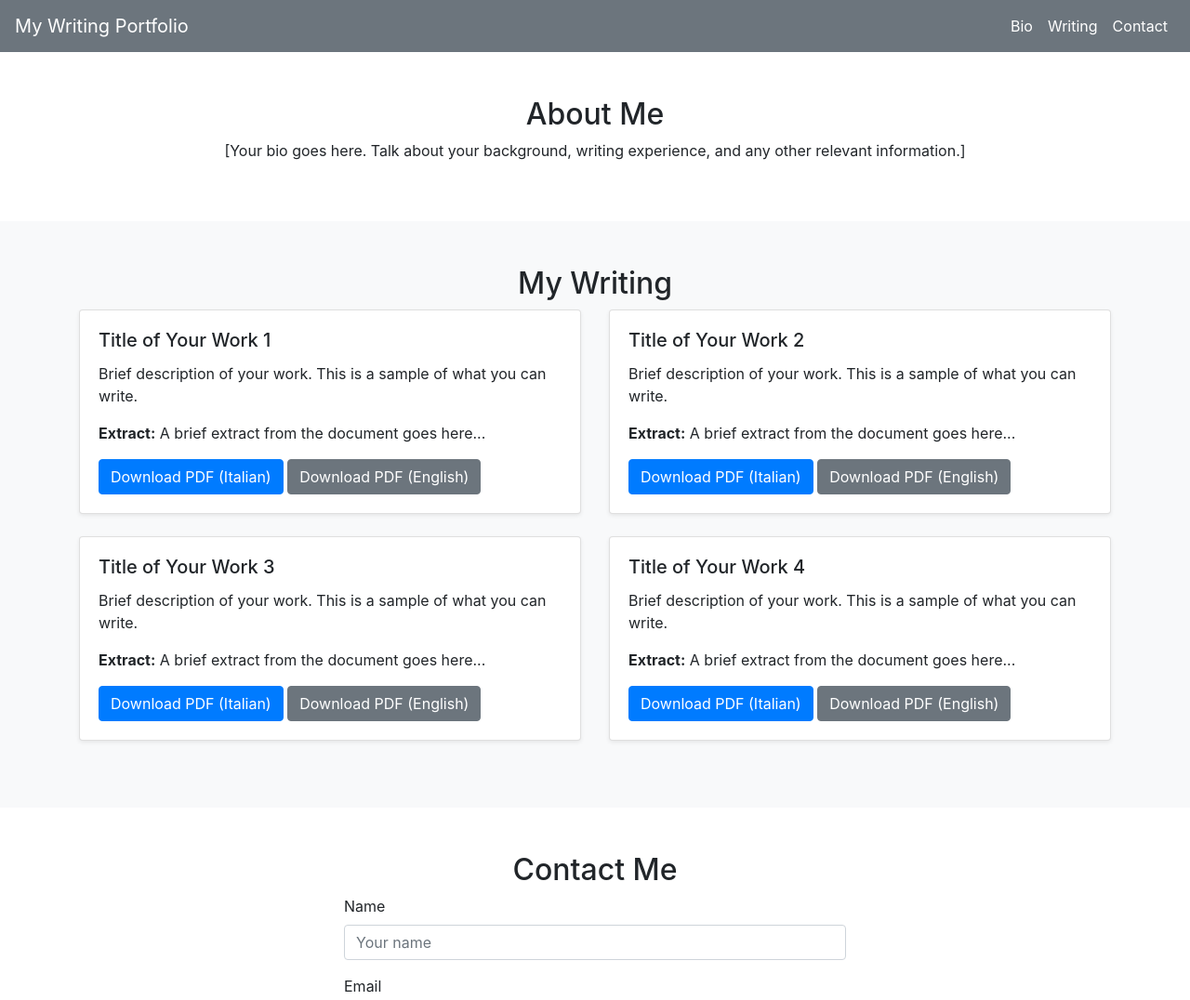
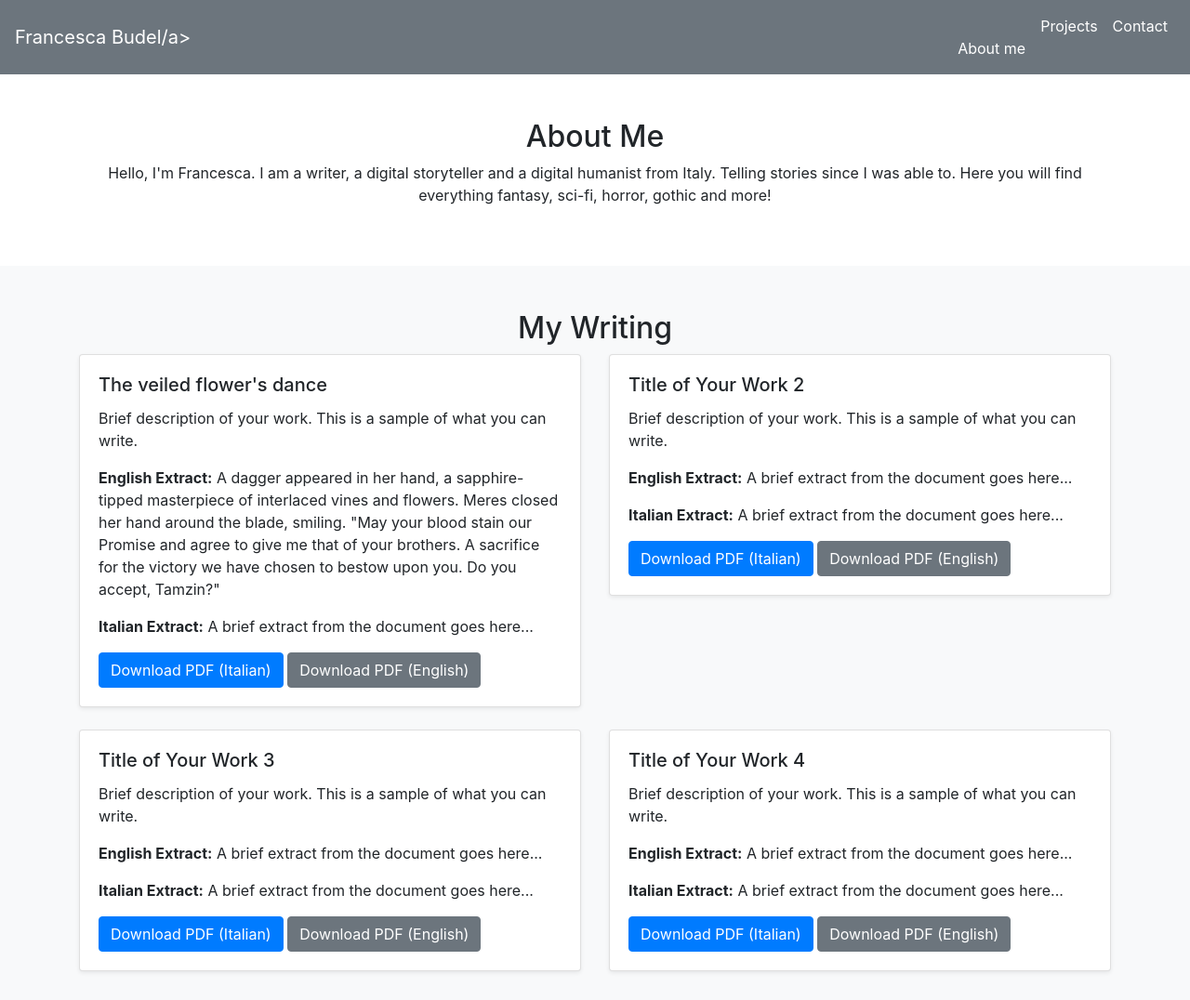
Before and after one commit to francescabudel/francesca-writes, a plain HTML site: page index.html in a window 1280 px wide. Shown: the top 1076 px of the page at 93% size. Drawn offline with nearby package versions, Linux system fonts and the light colour scheme.

Commit message:
Update index.html

```diff
--- a/index.html
+++ b/index.html
@@ -3,7 +3,7 @@
 <head>
     <meta charset="UTF-8">
     <meta name="viewport" content="width=device-width, initial-scale=1.0">
-    <title>Writing Portfolio</title>
+    <title>Words and Worlds</title>
     <link href="https://maxcdn.bootstrapcdn.com/bootstrap/4.5.2/css/bootstrap.min.css" rel="stylesheet">
     <style>
         .navbar-custom {
@@ -19,17 +19,17 @@
 <body>
     <!-- Navbar -->
     <nav class="navbar navbar-expand-lg navbar-custom">
-        <a class="navbar-brand text-white" href="#">My Writing Portfolio</a>
+        <a class="navbar-brand text-white" href="#">Francesca Budel/a>
         <button class="navbar-toggler" type="button" data-toggle="collapse" data-target="#navbarNav" aria-controls="navbarNav" aria-expanded="false" aria-label="Toggle navigation">
             <span class="navbar-toggler-icon"></span>
         </button>
         <div class="collapse navbar-collapse" id="navbarNav">
             <ul class="navbar-nav ml-auto">
                 <li class="nav-item">
-                    <a class="nav-link text-white" href="#bio">Bio</a>
+                    <a class="nav-link text-white" href="#bio">About me</a>
                 </li>
                 <li class="nav-item">
-                    <a class="nav-link text-white" href="#writing">Writing</a>
+                    <a class="nav-link text-white" href="#writing">Projects</a>
                 </li>
                 <li class="nav-item">
                     <a class="nav-link text-white" href="#contact">Contact</a>
@@ -42,7 +42,10 @@
     <section id="bio" class="py-5">
         <div class="container">
             <h2 class="text-center">About Me</h2>
-            <p class="text-center">[Your bio goes here. Talk about your background, writing experience, and any other relevant information.]</p>
+            <p class="text-center">Hello, I'm Francesca.
+                I am a writer, a digital storyteller and a digital humanist from Italy.
+                Telling stories since I was able to. Here you will find everything fantasy, sci-fi, horror, gothic
+            and more!</p>
         </div>
     </section>
 
@@ -55,9 +58,10 @@
                 <div class="col-md-6 mb-4">
                     <div class="card shadow-sm">
                         <div class="card-body">
-                            <h5 class="card-title">Title of Your Work 1</h5>
+                            <h5 class="card-title">The veiled flower's dance</h5>
                             <p class="card-text">Brief description of your work. This is a sample of what you can write.</p>
-                            <p class="card-text"><strong>Extract:</strong> A brief extract from the document goes here...</p>
+                            <p class="card-text"><strong>English Extract:</strong> A dagger appeared in her hand, a sapphire-tipped masterpiece of interlaced vines and flowers. Meres closed her hand around the blade, smiling. "May your blood stain our Promise and agree to give me that of your brothers. A sacrifice for the victory we have chosen to bestow upon you. Do you accept, Tamzin?"</p>
+                             <p class="card-text"><strong>Italian Extract:</strong> A brief extract from the document goes here...</p>
                             <a href="path/to/italian_document1.pdf" class="btn btn-primary">Download PDF (Italian)</a>
                             <a href="path/to/english_document1.pdf" class="btn btn-secondary">Download PDF (English)</a>
                         </div>
@@ -69,7 +73,8 @@
                         <div class="card-body">
                             <h5 class="card-title">Title of Your Work 2</h5>
                             <p class="card-text">Brief description of your work. This is a sample of what you can write.</p>
-                            <p class="card-text"><strong>Extract:</strong> A brief extract from the document goes here...</p>
+                            <p class="card-text"><strong>English Extract:</strong> A brief extract from the document goes here...</p>
+                             <p class="card-text"><strong>Italian Extract:</strong> A brief extract from the document goes here...</p>
                             <a href="path/to/italian_document2.pdf" class="btn btn-primary">Download PDF (Italian)</a>
                             <a href="path/to/english_document2.pdf" class="btn btn-secondary">Download PDF (English)</a>
                         </div>
@@ -81,8 +86,8 @@
                         <div class="card-body">
                             <h5 class="card-title">Title of Your Work 3</h5>
                             <p class="card-text">Brief description of your work. This is a sample of what you can write.</p>
-                            <p class="card-text"><strong>Extract:</strong> A brief extract from the document goes here...</p>
-                            <a href="path/to/italian_document3.pdf" class="btn btn-primary">Download PDF (Italian)</a>
+                            <p class="card-text"><strong>English Extract:</strong> A brief extract from the document goes here...</p>
+                             <p class="card-text"><strong>Italian Extract:</strong> A brief extract from the document goes here...</p>                            <a href="path/to/italian_document3.pdf" class="btn btn-primary">Download PDF (Italian)</a>
                             <a href="path/to/english_document3.pdf" class="btn btn-secondary">Download PDF (English)</a>
                         </div>
                     </div>
@@ -93,7 +98,8 @@
                         <div class="card-body">
                             <h5 class="card-title">Title of Your Work 4</h5>
                             <p class="card-text">Brief description of your work. This is a sample of what you can write.</p>
-                            <p class="card-text"><strong>Extract:</strong> A brief extract from the document goes here...</p>
+                            <p class="card-text"><strong>English Extract:</strong> A brief extract from the document goes here...</p>
+                             <p class="card-text"><strong>Italian Extract:</strong> A brief extract from the document goes here...</p>
                             <a href="path/to/italian_document4.pdf" class="btn btn-primary">Download PDF (Italian)</a>
                             <a href="path/to/english_document4.pdf" class="btn btn-secondary">Download PDF (English)</a>
                         </div>
```
